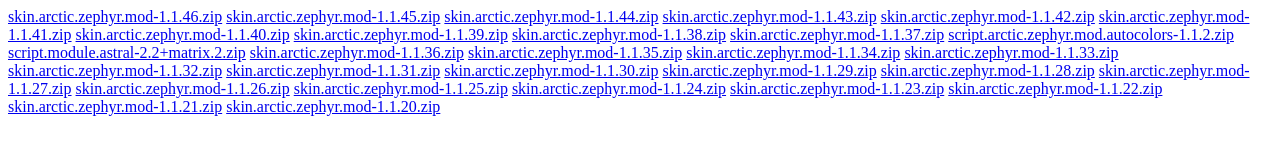
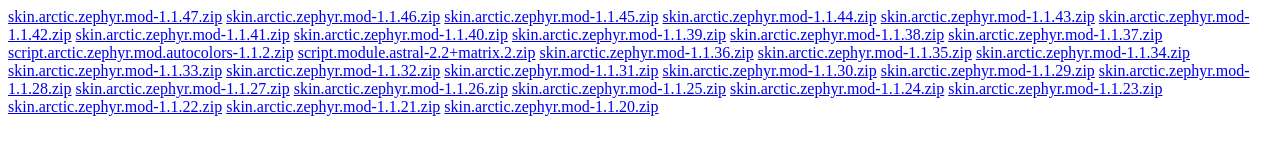
Before and after one commit to beatmasterRS/beatmasterRS.github.io, a plain HTML site: page index.html in a window 1280 px wide. Drawn offline with Linux system fonts and the light colour scheme.

Commit message:
[Index] added version 1.1.47

```diff
--- a/index.html
+++ b/index.html
@@ -1,5 +1,6 @@
 <!DOCTYPE html>
 <html><head><meta http-equiv="Content-Type" content="text/html; charset=UTF-8"></head><body>
+<a href="skin.arctic.zephyr.mod-1.1.47.zip">skin.arctic.zephyr.mod-1.1.47.zip</a>
 <a href="skin.arctic.zephyr.mod-1.1.46.zip">skin.arctic.zephyr.mod-1.1.46.zip</a>
 <a href="skin.arctic.zephyr.mod-1.1.45.zip">skin.arctic.zephyr.mod-1.1.45.zip</a>
 <a href="skin.arctic.zephyr.mod-1.1.44.zip">skin.arctic.zephyr.mod-1.1.44.zip</a>
```
Also changed, not shown: 1 other file.
